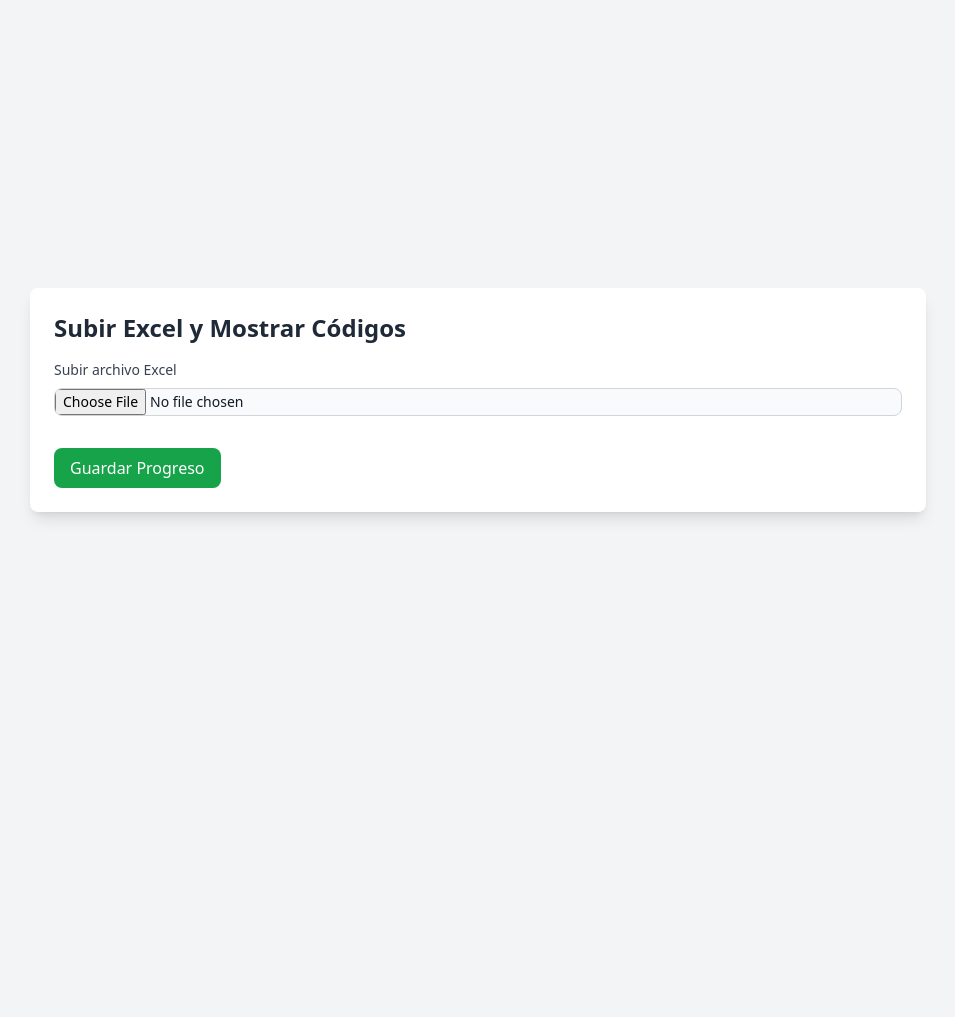
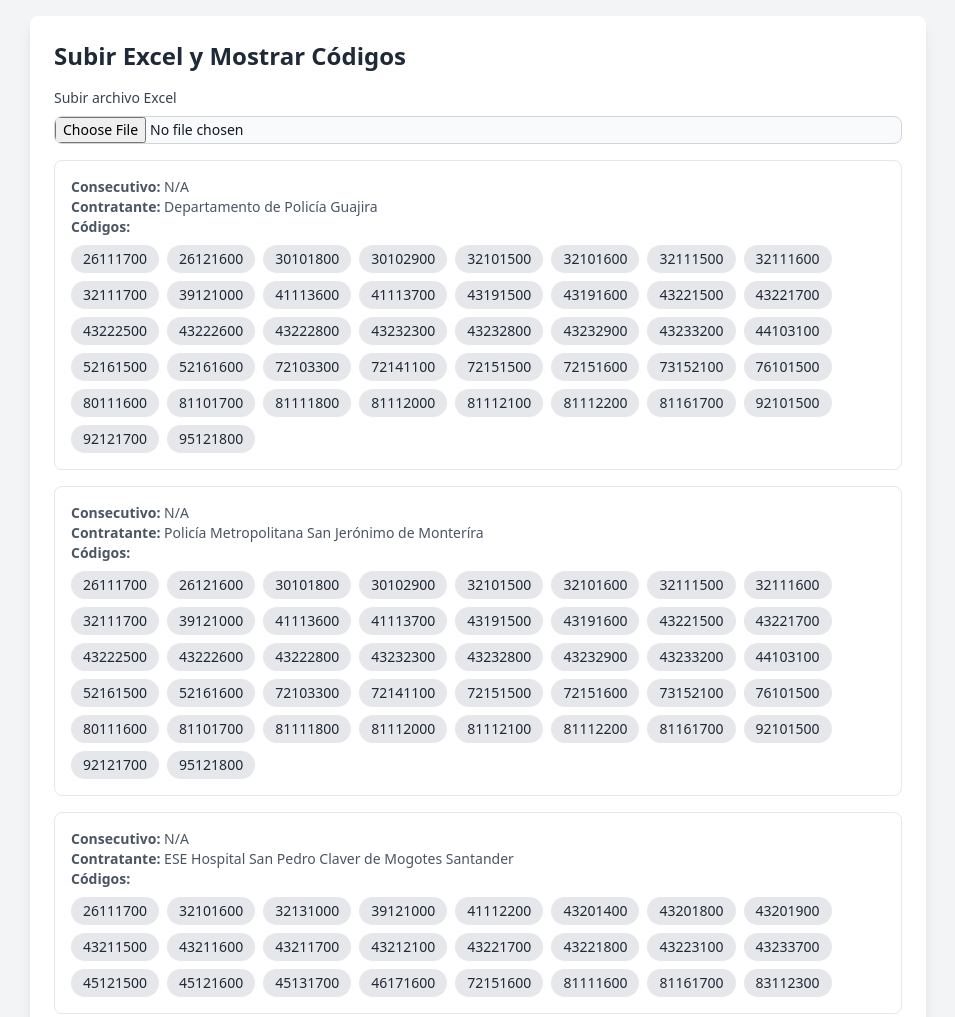
Before and after one commit to chandler30/RUP, a plain HTML site: page index.html in a window 1280 px wide. Shown: the top 1017 px of the page, without its empty margins (162-1117 px from the left). Before the commit the page ends 800 px from the top, so only its background shows below. Drawn offline with nearby package versions, Linux system fonts and the light colour scheme.

Commit message:
Update index.html

```diff
--- a/index.html
+++ b/index.html
@@ -46,13 +46,23 @@
             }
         });
 
+        // Datos de ejemplo si no se sube un archivo (basado en lo que me diste)
+        const sampleData = [
+            { "CONSECUTIVO EN EL RUP": "N/A", "CONTRATANTE": "Departamento de Policía Guajira", "CODIGOS": "26111700 26121600 30101800 30102900 32101500 32101600 32111500 32111600 32111700 39121000 41113600 41113700 43191500 43191600 43221500 43221700 43222500 43222600 43222800 43232300 43232800 43232900 43233200 44103100 52161500 52161600 72103300 72141100 72151500 72151600 73152100 76101500 80111600 81101700 81111800 81112000 81112100 81112200 81161700 92101500 92121700 95121800" },
+            { "CONSECUTIVO EN EL RUP": "N/A", "CONTRATANTE": "Policía Metropolitana San Jerónimo de Monteríra", "CODIGOS": "26111700 26121600 30101800 30102900 32101500 32101600 32111500 32111600 32111700 39121000 41113600 41113700 43191500 43191600 43221500 43221700 43222500 43222600 43222800 43232300 43232800 43232900 43233200 44103100 52161500 52161600 72103300 72141100 72151500 72151600 73152100 76101500 80111600 81101700 81111800 81112000 81112100 81112200 81161700 92101500 92121700 95121800" },
+            { "CONSECUTIVO EN EL RUP": "N/A", "CONTRATANTE": "ESE Hospital San Pedro Claver de Mogotes Santander", "CODIGOS": "26111700 32101600 32131000 39121000 41112200 43201400 43201800 43201900 43211500 43211600 43211700 43212100 43221700 43221800 43223100 43233700 45121500 45121600 45131700 46171600 72151600 81111600 81161700 83112300" }
+        ];
+
         // Función para mostrar los datos
         function displayData(data) {
             const list = document.getElementById('list');
             list.innerHTML = '';
 
-            data.forEach(item => {
-                const codes = item['CODIGOS'] ? item['CODIGOS'].split(', ') : [];
+            // Usar datos de ejemplo si no se sube archivo, o los datos del Excel
+            const displayData = data.length > 0 ? data : sampleData;
+
+            displayData.forEach(item => {
+                const codes = item['CODIGOS'] ? item['CODIGOS'].split(' ') : []; // Separar por espacios
                 const itemDiv = document.createElement('div');
                 itemDiv.className = 'border border-gray-200 p-4 rounded-lg';
                 itemDiv.innerHTML = `
@@ -110,6 +120,9 @@
                 });
             }
         }
+
+        // Mostrar datos de ejemplo al cargar la página
+        window.onload = () => displayData([]);
     </script>
 </body>
 </html>
```
